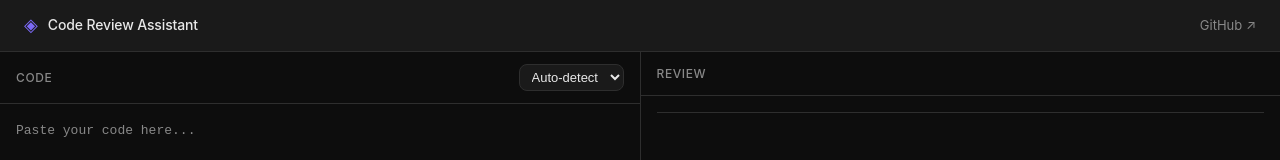
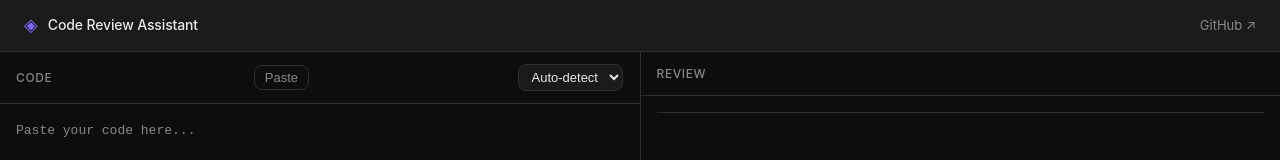
Before and after one commit to pakhmutov/code-review-assistant, a Next.js app: page / in a window 1280 px wide. Shown: the top 160 px of the page. Built offline with nearby package versions, Linux system fonts and the light colour scheme.

Commit message:
feat: add paste functionality to CodeInput and copy feature to ReviewResult

```diff
--- a/src/components/CodeInput/CodeInput.module.scss
+++ b/src/components/CodeInput/CodeInput.module.scss
@@ -20,6 +20,23 @@
   color: var(--text-muted);
   text-transform: uppercase;
   letter-spacing: 0.05em;
+}
+
+.pasteBtn {
+  background: none;
+  border: 1px solid var(--border);
+  border-radius: var(--radius);
+  color: var(--text-muted);
+  padding: 4px 10px;
+  font-size: 13px;
+  cursor: pointer;
+  margin-right: 8px;
+  transition: border-color 0.15s, color 0.15s;
+
+  &:hover {
+    border-color: var(--accent);
+    color: var(--text);
+  }
 }
 
 .select {
--- a/src/components/CodeInput/CodeInput.tsx
+++ b/src/components/CodeInput/CodeInput.tsx
@@ -30,10 +30,18 @@ export default function CodeInput({ onReview, loading }: Props) {
     onReview(code, language);
   };
 
+  const handlePaste = async () => {
+    const text = await navigator.clipboard.readText();
+    if (text) setCode(text);
+  };
+
   return (
     <div className={styles.panel}>
       <div className={styles.toolbar}>
         <span className={styles.label}>Code</span>
+        <button className={styles.pasteBtn} onClick={handlePaste} aria-label="Paste from clipboard">
+          Paste
+        </button>
         <select
           className={styles.select}
           value={language}
--- a/src/components/ReviewResult/ReviewResult.tsx
+++ b/src/components/ReviewResult/ReviewResult.tsx
@@ -1,3 +1,4 @@
+import { useState } from 'react';
 import { ReviewResponse, ReviewCategory } from '@/types/review';
 import styles from './ReviewResult.module.scss';
 
@@ -49,6 +50,21 @@ function Category({ category }: { category: ReviewCategory }) {
 }
 
 export default function ReviewResult({ review, loading, error }: Props) {
+  const [copied, setCopied] = useState(false);
+
+  const handleCopy = () => {
+    if (!review) return;
+    const text = review.categories
+      .map(c => {
+        const meta = CATEGORY_META[c.type];
+        return `${meta.emoji} ${meta.label}\n${c.items.map(i => `• ${i.description}`).join('\n')}`;
+      })
+      .join('\n\n');
+    navigator.clipboard.writeText(text);
+    setCopied(true);
+    setTimeout(() => setCopied(false), 2000);
+  };
+
   return (
     <div className={styles.panel}>
       <div className={styles.toolbar}>
@@ -56,17 +72,10 @@ export default function ReviewResult({ review, loading, error }: Props) {
         {review && (
           <button
             className={styles.copy}
-            onClick={() => {
-              const text = review.categories
-                .map(c => {
-                  const meta = CATEGORY_META[c.type];
-                  return `${meta.emoji} ${meta.label}\n${c.items.map(i => `• ${i.description}`).join('\n')}`;
-                })
-                .join('\n\n');
-              navigator.clipboard.writeText(text);
-            }}
+            onClick={handleCopy}
+            aria-label="Copy review to clipboard"
           >
-            Copy
+            {copied ? 'Copied!' : 'Copy'}
           </button>
         )}
       </div>
@@ -74,7 +83,7 @@ export default function ReviewResult({ review, loading, error }: Props) {
       <div className={styles.content}>
         {loading && <Skeleton />}
         {!loading && error && (
-          <div className={styles.empty}>
+          <div className={styles.empty} role="alert">
             <p style={{ color: '#f87171' }}>{error}</p>
           </div>
         )}
--- a/src/lib/gemini.ts
+++ b/src/lib/gemini.ts
@@ -44,6 +44,10 @@ ${code}
 `;
 
 export async function reviewCode(code: string, language: string): Promise<ReviewResponse> {
+  if (!process.env.GEMINI_API_KEY) {
+    throw new Error('GEMINI_API_KEY is not configured');
+  }
+
   const res = await fetch(
     `https://generativelanguage.googleapis.com/v1beta/models/gemini-2.5-flash-lite:generateContent?key=${process.env.GEMINI_API_KEY}`,
     {
```
